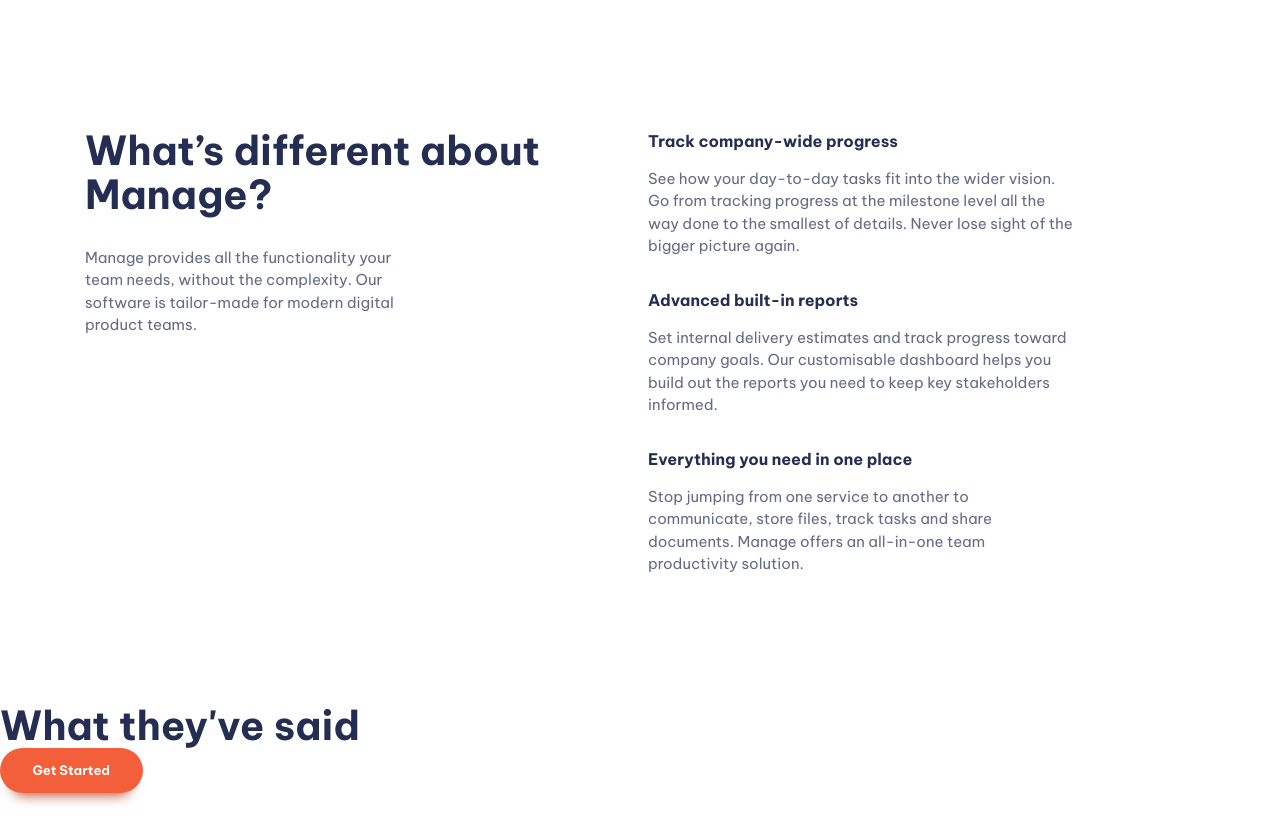
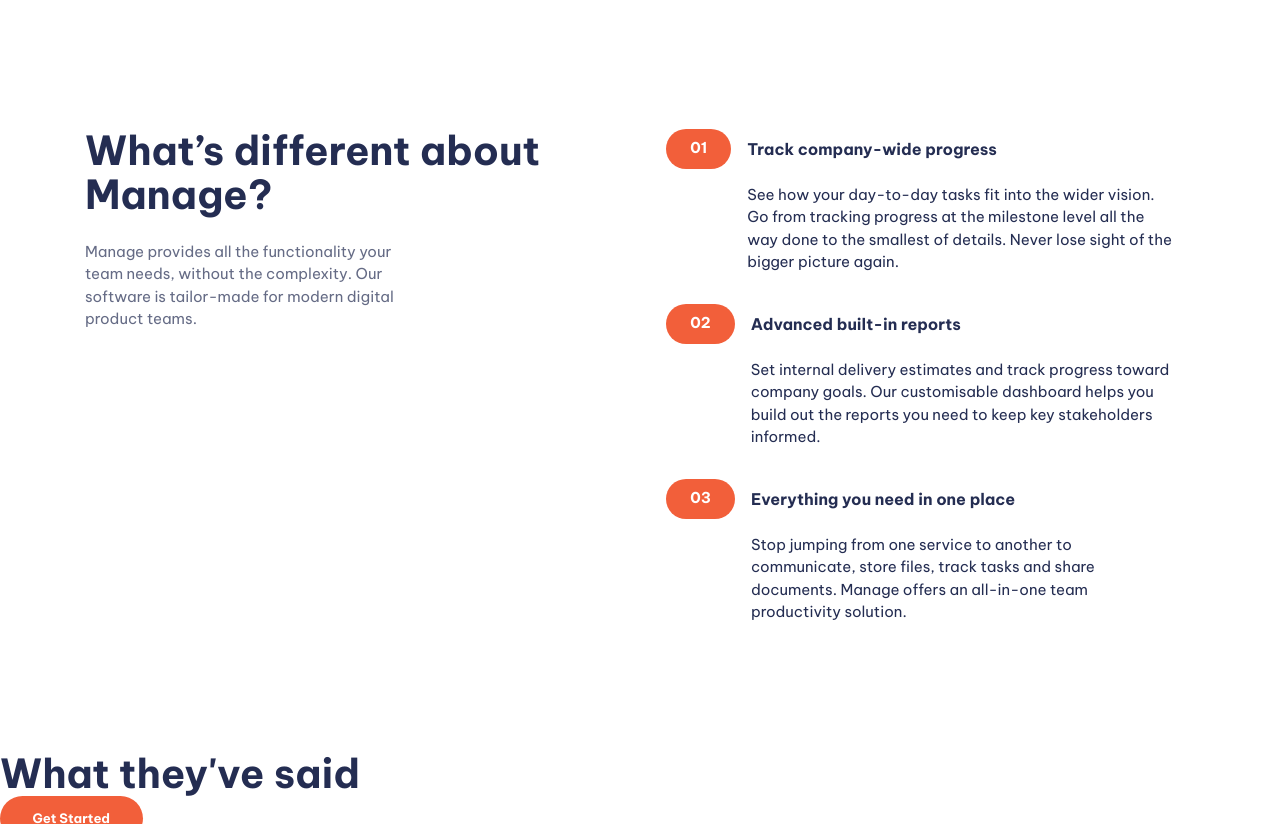
Before and after one commit to davyd-souza/manage-landing-page, a website built with Vite: page index.html in a window 1280 px wide. Shown: the part 700-1524 px from the top of the page. Built offline with nearby package versions, Linux system fonts and the light colour scheme.

Commit message:
feat: implement style for numbered list

```diff
--- a/index.html
+++ b/index.html
@@ -77,7 +77,7 @@
 			<div class="container">
 				<div class="even-columns">
 
-					<div class="flow">
+					<div class="flow text-center-sm-only margin-bottom-700" style="--flow-spacer: 1.5rem">
 						<h2 class="fs-secondary-heading fw-bold">What’s different about Manage?</h2>
 						<p>Manage provides all the functionality your team needs, without the complexity. Our software is tailor-made for modern digital product teams.</p>
 					</div>
@@ -86,20 +86,20 @@
 						<ul class="numbered-items | flow" role="list">
 							<li>
 								<div class="flow" style="--flow-spacer: 1em;">
-									<h3 class="fs-600 fw-bold">Track company-wide progress</h3>
-									<p data-width="wide">See how your day-to-day tasks fit into the wider vision. Go from tracking progress at the milestone level all the way done to the smallest of details. Never lose sight of the bigger picture again.</p>
+									<h3 class="numbered-items__title | fs-600 fw-bold">Track company-wide progress</h3>
+									<p class="numbered-items__body" data-width="wide">See how your day-to-day tasks fit into the wider vision. Go from tracking progress at the milestone level all the way done to the smallest of details. Never lose sight of the bigger picture again.</p>
 								</div>
 							</li>
 							<li>
 								<div class="flow" style="--flow-spacer: 1em;">
-									<h3 class="fs-600 fw-bold">Advanced built-in reports</h3>
-									<p data-width="wide">Set internal delivery estimates and track progress toward company goals. Our customisable dashboard helps you build out the reports you need to keep key stakeholders informed.</p>
+									<h3 class="numbered-items__title | fs-600 fw-bold">Advanced built-in reports</h3>
+									<p  class="numbered-items__body" data-width="wide">Set internal delivery estimates and track progress toward company goals. Our customisable dashboard helps you build out the reports you need to keep key stakeholders informed.</p>
 								</div>
 							</li>
 							<li>
 								<div class="flow" style="--flow-spacer: 1em;">
-									<h3 class="fs-600 fw-bold">Everything you need in one place</h3>
-									<p data-width="wide">Stop jumping from one service to another to communicate, store files, track tasks and share documents. Manage offers an all-in-one team productivity solution.</p>
+									<h3 class="numbered-items__title | fs-600 fw-bold">Everything you need in one place</h3>
+									<p  class="numbered-items__body" data-width="wide">Stop jumping from one service to another to communicate, store files, track tasks and share documents. Manage offers an all-in-one team productivity solution.</p>
 								</div>
 							</li>
 						</ul>
--- a/style.css
+++ b/style.css
@@ -405,6 +405,79 @@ input:where(
 }
 
 
+/* Numbered Items */
+.numbered-items {
+	counter-reset: count;
+	width: fit-content;
+	margin-inline: auto;
+}
+
+.numbered-items li { counter-increment: count; }
+
+.numbered-items div {
+	display: grid;
+	position: relative;
+	align-items: center;
+	column-gap: var(--size-400);
+	grid-template-columns: min-content 1fr;
+}
+
+.numbered-items__title {
+	grid-row: 1 / 2;
+	grid-column: 2 / 3;
+	line-height: 1;
+}
+
+.numbered-items__body {	grid-column: 1 / -1; }
+
+@media (min-width: 30em) {
+	.numbered-items__body { grid-column: 2 / -1; }
+}
+
+.numbered-items div::before,
+.numbered-items div::after { height: 40px; }
+
+.numbered-items div::before {
+	content: "0" counter(count);
+
+	display: flex;
+	align-items: center;
+
+	padding: 0 var(--size-500);
+
+	grid-column: 1 / 2;
+	grid-row: 1 / 2;
+
+	color: var(--clr-neutral-100);
+	font-weight: var(--fw-bold);
+
+	border-radius: 100vw;
+
+	background-color: var(--clr-accent-400);
+}
+
+@media (max-width: 30em) {
+	.numbered-items div::after {
+		--bg: var(--clr-accent-100);
+
+		content: "";
+		display: block;
+
+		inset: 0 -100vw 0 0;
+		z-index: -1;
+
+		grid-column: 1 / -1;
+		grid-row: 1 / 2;
+
+		background: var(--bg);
+
+		border-radius: 100vw 0 0 100vw;
+
+		box-shadow: 5em 0 0 var(--bg);
+	}
+}
+
+
 
 /*  UTILITY CLASSES  */
 
@@ -428,6 +501,15 @@ input:where(
 
 
 /* Text */
+.text-center { text-align: center; }
+
+.text-center p { margin-inline: auto; }
+
+@media (max-width: 50em) {
+	.text-center-sm-only { text-align: center; }
+	.text-center-sm-only p { margin-inline: auto; }
+}
+
 .text-primary-400 { color: var(--clr-primary-400); }
 
 .text-accent-400 { color: var(--clr-accent-400); }
@@ -470,13 +552,11 @@ input:where(
 
 
 /* Layout */
-.padding-block-900 {
-	padding-block: var(--size-900);
-}
+.padding-block-900 { padding-block: var(--size-900); }
 
-.padding-block-700 {
-	padding-block: var(--size-700);
-}
+.padding-block-700 { padding-block: var(--size-700); }
+
+.margin-bottom-700 { margin-block-end: var(--size-700); }
 
 .display-sm-none {
 	display: none;
@@ -495,11 +575,11 @@ input:where(
 
 .container {
 	--max-width: 1110px;
-	--padding: 1rem;
+	--container-padding: 1rem;
 
 	width: min(
 	var(--max-width),
-	100% - (var(--padding) * 2 )
+	100% - (var(--container-padding) * 2 )
 	);
 	margin-inline: auto;
 }
```
